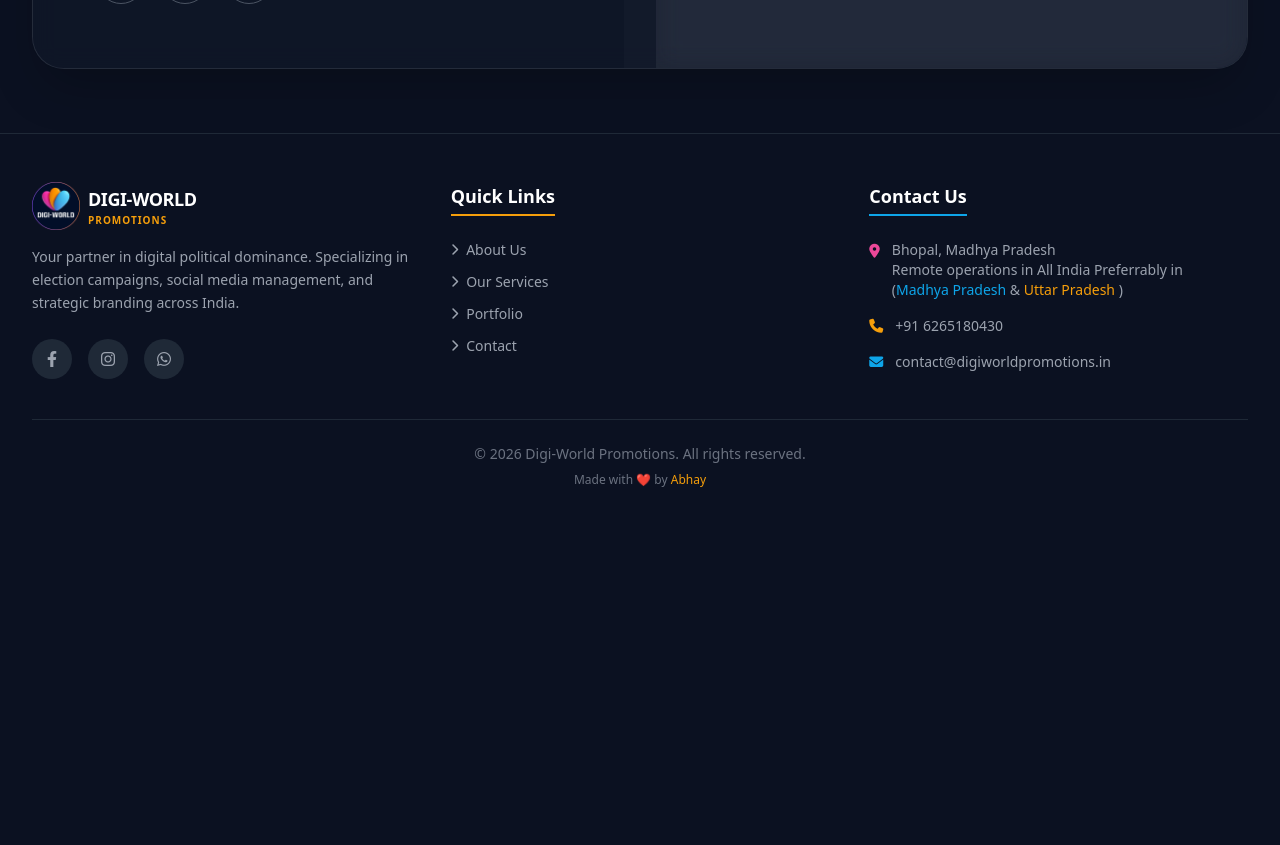
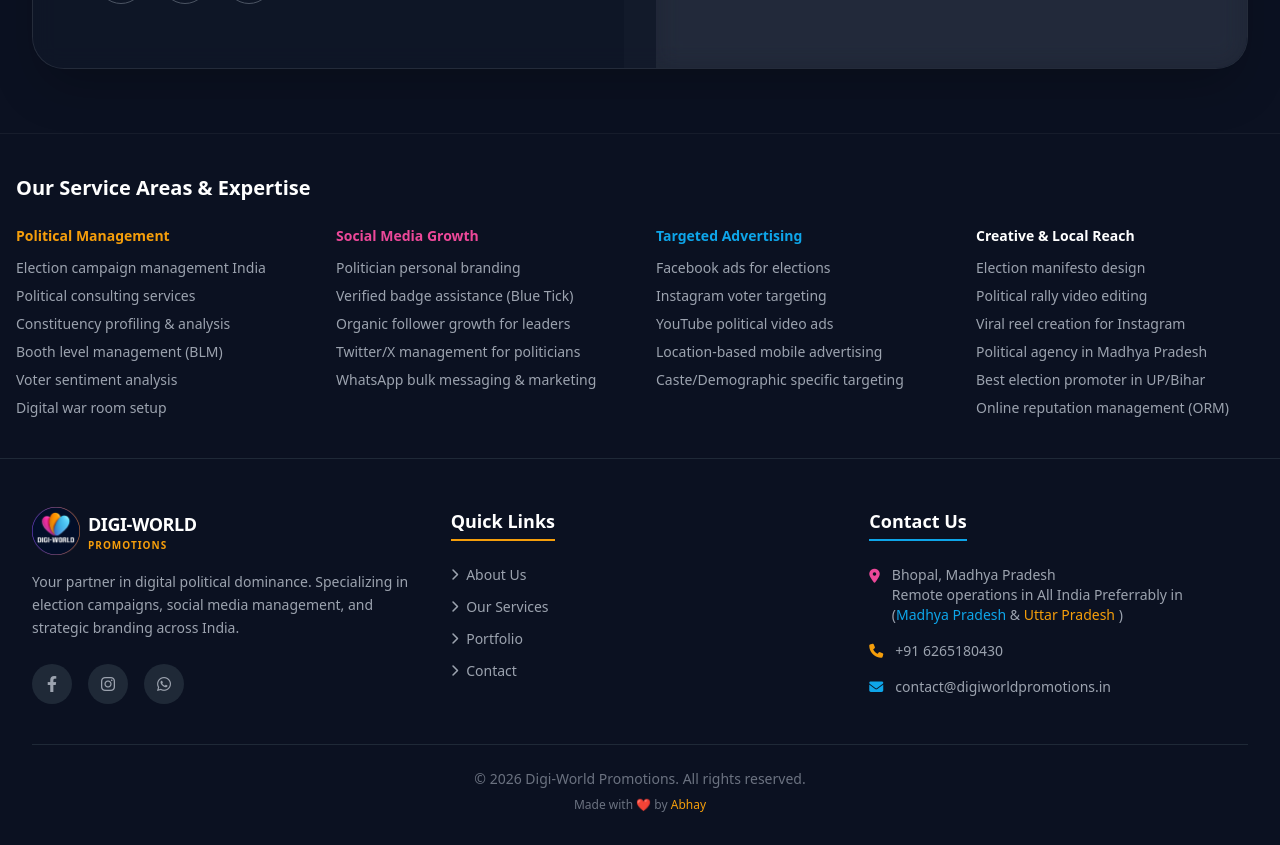
Before and after one commit to abhays07/Digi-World-Digital-marketing-services-Website, a React (Vite) app: page / in a window 1280 px wide. Shown: the part 8960-9805 px from the top of the page. Before the commit the page ends 9480 px from the top, so only its background shows below. Built offline with nearby package versions, Linux system fonts and the light colour scheme; no server answers.

Commit message:
Enhanced the search engine options

```diff
--- a/package.json
+++ b/package.json
@@ -16,6 +16,7 @@
     "html2canvas": "^1.4.1",
     "react": "^18.3.1",
     "react-dom": "^18.3.1",
+    "react-helmet-async": "^2.0.5",
     "react-hot-toast": "^2.6.0",
     "react-router-dom": "^6.23.1",
     "recharts": "^3.6.0"
--- a/src/components/SEO.tsx
+++ b/src/components/SEO.tsx
@@ -1,26 +1,82 @@
-import React, { useEffect } from 'react';
+import React from 'react';
+import { Helmet } from 'react-helmet-async';
 
 interface SEOProps {
-  title: string;
-  description: string;
+  title?: string;
+  description?: string;
+  keywords?: string;
+  name?: string;
+  type?: string;
+  image?: string;
+  url?: string;
 }
 
-const SEO: React.FC<SEOProps> = ({ title, description }) => {
-  useEffect(() => {
-    document.title = title;
+const SEO: React.FC<SEOProps> = ({
+  title,
+  description,
+  keywords,
+  name = 'Digi-World Promotions',
+  type = 'website',
+  image = '/logo.png', // Assuming logo.png is in public or handled via import, but for meta tags, absolute URL or public path is better. Let's assume public.
+  url = 'https://digiworldpromotions.in'
+}) => {
+  const siteTitle = title ? `${title} | ${name}` : name;
+  const metaDescription = description || "Digi-World Promotions Official: India's leading political digital agency. Expert election management, voter targeted ads, political graphics, & video editing.";
+  const metaKeywords = keywords || "Political Digital Marketing, Election Campaign Management, Voter Targeting, Social Media for Politicians, Digi-World Promotions";
 
-    const metaDescription = document.querySelector('meta[name="description"]');
-    if (metaDescription) {
-      metaDescription.setAttribute('content', description);
-    } else {
-      const meta = document.createElement('meta');
-      meta.name = 'description';
-      meta.content = description;
-      document.head.appendChild(meta);
-    }
-  }, [title, description]);
+  const structuredData = {
+    "@context": "https://schema.org",
+    "@type": "ProfessionalService",
+    "name": "Digi-World Promotions Official",
+    "alternateName": "Digi-World Promotions",
+    "url": "https://digiworldpromotions.in",
+    "logo": "https://digiworldpromotions.in/logo.png",
+    "description": metaDescription,
+    "areaServed": {
+      "@type": "Country",
+      "name": "India"
+    },
+    "address": {
+      "@type": "PostalAddress",
+      "addressLocality": "Bhopal",
+      "addressRegion": "Madhya Pradesh",
+      "addressCountry": "IN"
+    },
+    "sameAs": [
+      "https://www.facebook.com/profile.php?id=61559011646766",
+      "https://www.instagram.com/dw_promotions/"
+    ],
+    "priceRange": "$$"
+  };
 
-  return null;
+  return (
+    <Helmet>
+      {/* Standard Metadata */}
+      <title>{siteTitle}</title>
+      <meta name="description" content={metaDescription} />
+      <meta name="keywords" content={metaKeywords} />
+      <link rel="canonical" href={url} />
+
+      {/* Open Graph / Facebook */}
+      <meta property="og:type" content={type} />
+      <meta property="og:title" content={siteTitle} />
+      <meta property="og:description" content={metaDescription} />
+      <meta property="og:image" content={image} />
+      <meta property="og:url" content={url} />
+      <meta property="og:site_name" content={name} />
+
+      {/* Twitter */}
+      <meta name="twitter:card" content="summary_large_image" />
+      <meta name="twitter:title" content={siteTitle} />
+      <meta name="twitter:description" content={metaDescription} />
+      <meta name="twitter:image" content={image} />
+
+      {/* Structured Data */}
+      <script type="application/ld+json">
+        {JSON.stringify(structuredData)}
+      </script>
+    </Helmet>
+  );
 };
 
 export default SEO;
--- a/src/index.tsx
+++ b/src/index.tsx
@@ -8,9 +8,13 @@
   throw new Error("Could not find root element to mount to");
 }
 
+import { HelmetProvider } from 'react-helmet-async';
+
 const root = ReactDOM.createRoot(rootElement);
 root.render(
   <React.StrictMode>
-    <App />
+    <HelmetProvider>
+      <App />
+    </HelmetProvider>
   </React.StrictMode>
 );
--- a/src/pages/Home.tsx
+++ b/src/pages/Home.tsx
@@ -29,6 +29,7 @@
       <SEO
         title="Digi-World Promotions | Political Digital Marketing Agency"
         description="Leading political digital marketing agency in Madhya Pradesh & Uttar Pradesh. We specialize in election campaigns, social media management, and voter outreach."
+        keywords="Political Digital Marketing, Election Management India, Voter Targeting, Political Branding, Social Media for Politicians, Election War Room, WhatsApp Marketing for Elections"
       />
 
       {/* Hero Section */}
@@ -187,6 +188,64 @@
       <JoinTeam />
       {/* Contact Section */}
       <Contact withSEO={false} />
+      {/* Semantic SEO Section - Service Areas & Keywords */}
+      <section className="bg-brand-dark py-10 px-4 border-t border-white/5">
+        <div className="max-w-7xl mx-auto">
+           <h3 className="text-xl font-bold text-white mb-6">Our Service Areas & Expertise</h3>
+           <div className="grid grid-cols-1 md:grid-cols-2 lg:grid-cols-4 gap-8 text-sm text-gray-400">
+
+              {/* Pillar 1 */}
+              <div>
+                <h4 className="text-brand-orange font-semibold mb-3">Political Management</h4>
+                <ul className="space-y-2">
+                   <li>Election campaign management India</li>
+                   <li>Political consulting services</li>
+                   <li>Constituency profiling & analysis</li>
+                   <li>Booth level management (BLM)</li>
+                   <li>Voter sentiment analysis</li>
+                   <li>Digital war room setup</li>
+                </ul>
+              </div>
+
+              {/* Pillar 2 */}
+              <div>
+                <h4 className="text-brand-pink font-semibold mb-3">Social Media Growth</h4>
+                <ul className="space-y-2">
+                   <li>Politician personal branding</li>
+                   <li>Verified badge assistance (Blue Tick)</li>
+                   <li>Organic follower growth for leaders</li>
+                   <li>Twitter/X management for politicians</li>
+                   <li>WhatsApp bulk messaging & marketing</li>
+                </ul>
+              </div>
+
+               {/* Pillar 3 */}
+              <div>
+                <h4 className="text-brand-blue font-semibold mb-3">Targeted Advertising</h4>
+                 <ul className="space-y-2">
+                   <li>Facebook ads for elections</li>
+                   <li>Instagram voter targeting</li>
+                   <li>YouTube political video ads</li>
+                   <li>Location-based mobile advertising</li>
+                   <li>Caste/Demographic specific targeting</li>
+                </ul>
+              </div>
+
+               {/* Pillar 4 */}
+              <div>
+                <h4 className="text-white font-semibold mb-3">Creative & Local Reach</h4>
+                 <ul className="space-y-2">
+                   <li>Election manifesto design</li>
+                   <li>Political rally video editing</li>
+                   <li>Viral reel creation for Instagram</li>
+                   <li>Political agency in Madhya Pradesh</li>
+                   <li>Best election promoter in UP/Bihar</li>
+                   <li>Online reputation management (ORM)</li>
+                </ul>
+              </div>
+           </div>
+        </div>
+      </section>
     </div>
   );
 };
```
Also changed, not shown: public/robots.txt (added), 2 other files (tests, documents, lock files or other folders).
